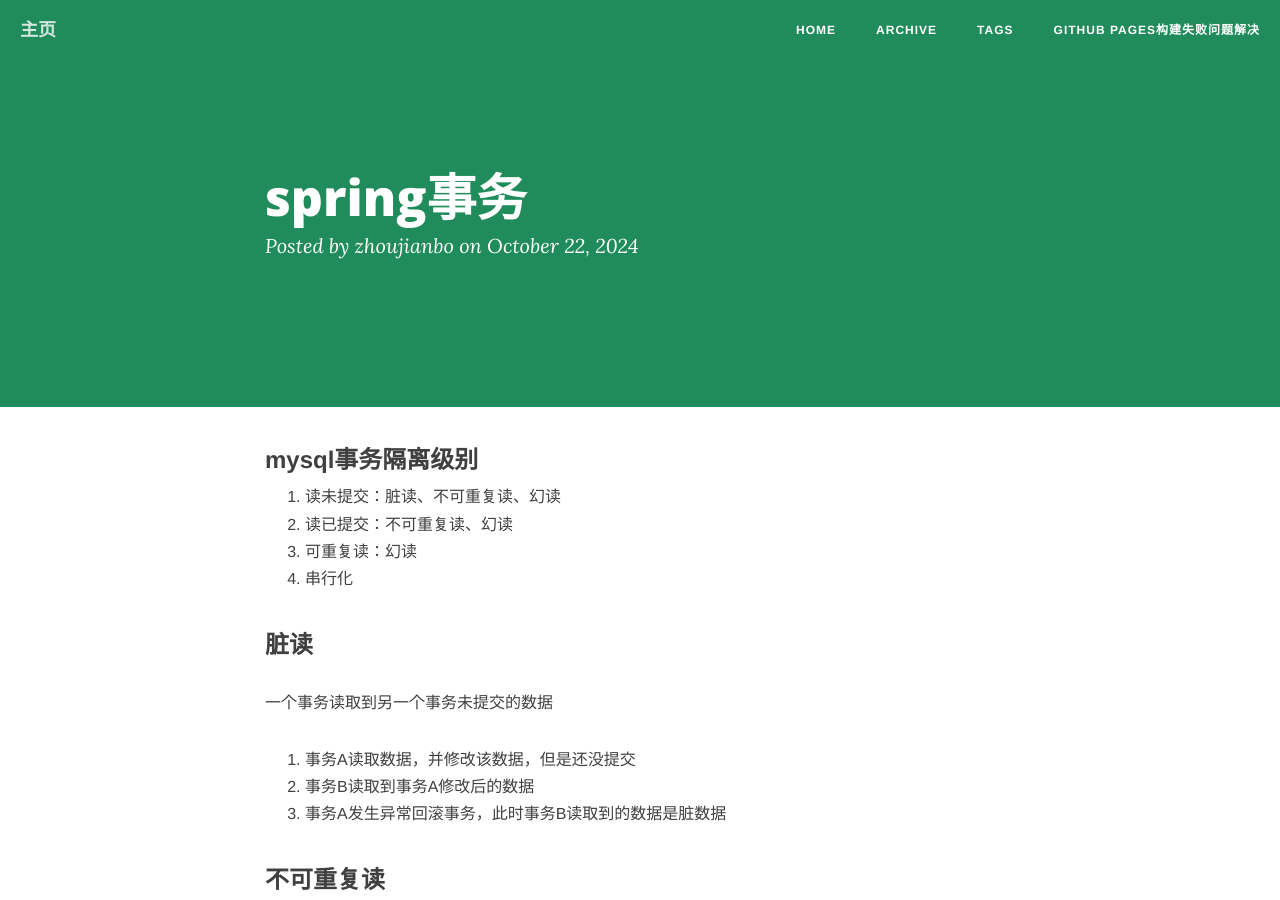
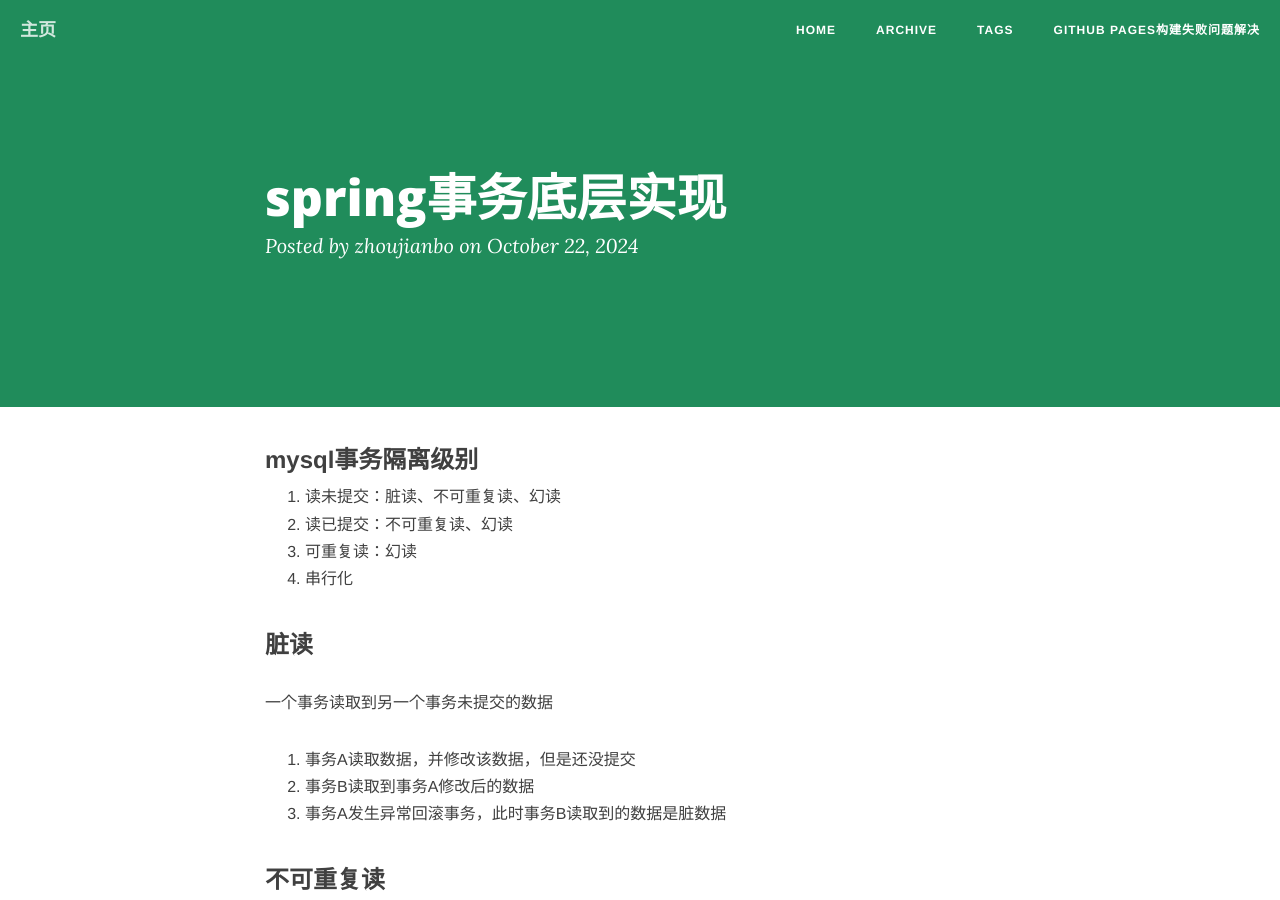
Before and after one commit to ZhouJianBoPro/ZhouJianBoPro.github.io, a Jekyll site: the page built from _posts/2024-10-22-spring事务底层实现.md, in a window 1280 px wide and 900 px high. Built offline with Jekyll 4.4.1, drawn with Linux system fonts in a browser that asks for light colours; nearby versions of some CDN libraries; comment, search, counter and statistics services are not loaded.

Commit message:
spring事务底层实现

```diff
--- a/_posts/2024-10-22-spring事务.md
+++ b/_posts/2024-10-22-spring事务底层实现.md
@@ -1,8 +1,8 @@
 ---
 layout: post
-title: spring事务
+title: spring事务底层实现
 date: 2024-10-22
-tags: [mysql]
+tags: [spring]
 ---
 
 ### mysql事务隔离级别
```
